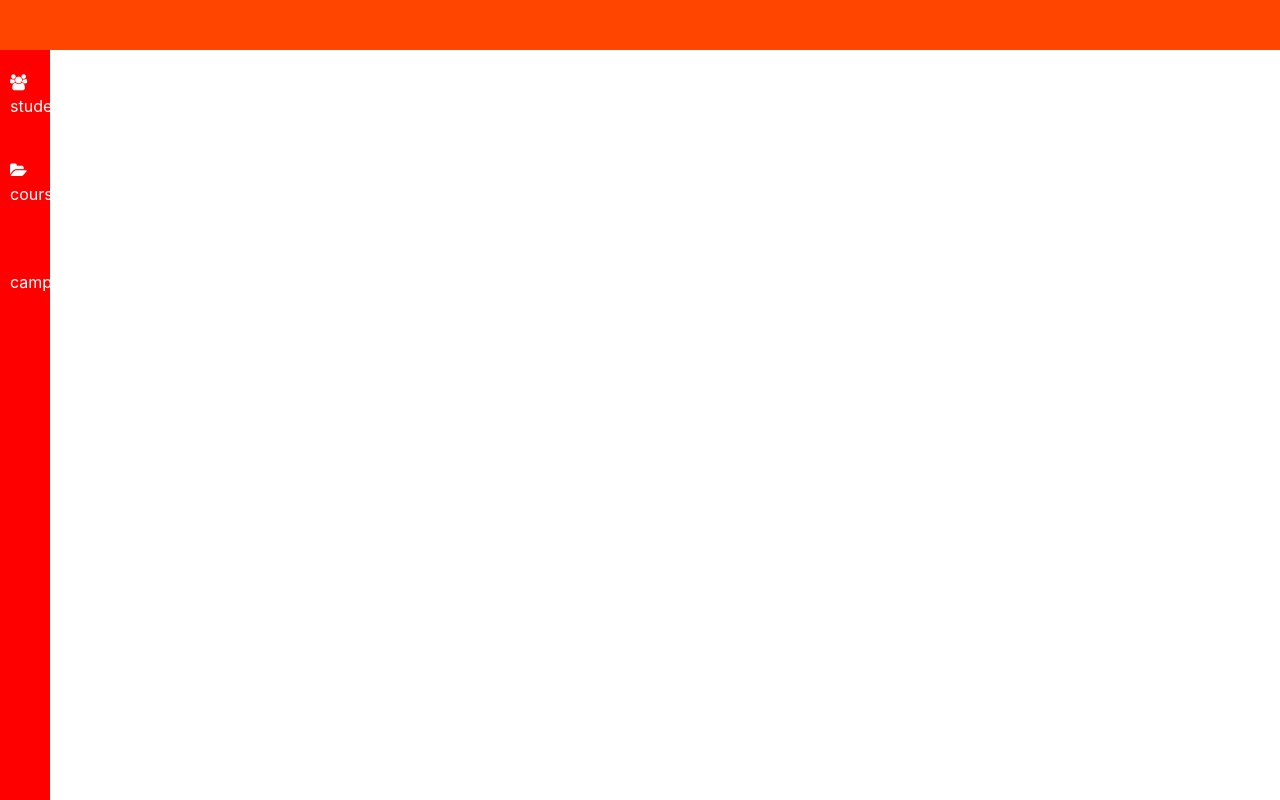
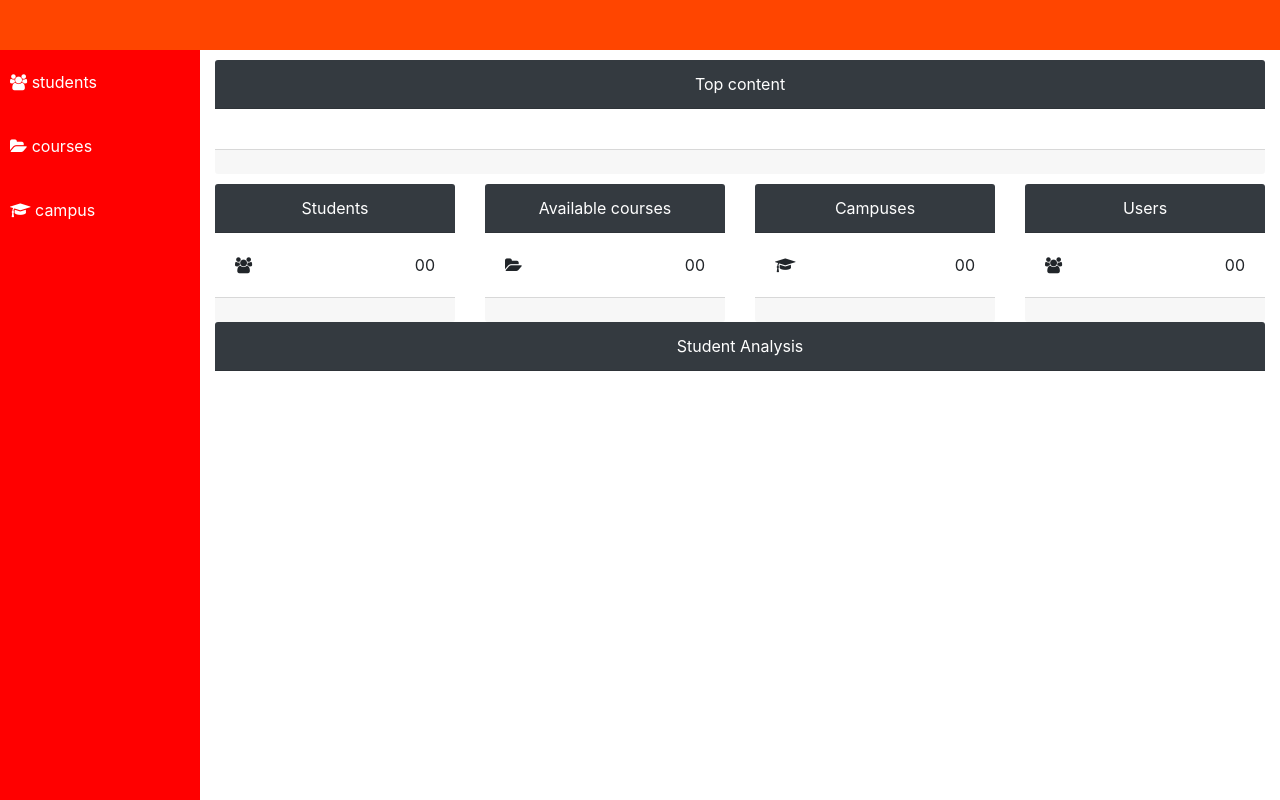
Before and after one commit to Samuelliusi/webtemplate, a PHP site: page / in a window 1280 px wide. Run offline with PHP 8.4, Linux system fonts and the light colour scheme.

Commit message:
web template

```diff
--- a/webStartingTemplate/index.html
+++ b/webStartingTemplate/index.html
@@ -33,7 +33,7 @@
 				</li>
 				<li>
 					<a href="">
-						<span><i class="fa fa-garduation-cap"></i></span>
+						<span><i class="fa fa-graduation-cap"></i></span>
 						<span>campus</span>
 					</a>
 				</li>
@@ -41,7 +41,63 @@
 		 </nav>
 	</div>
 	<div class="main-content">
-		 Main content here
+		 <div class="container-fluid">
+			<div class="row">
+				<div class="col-lg-12">
+					<div class="card-header bg-dark text-white text-center">
+						<span>Top content</span>
+					</div>
+					<div class="card-body">
+
+					</div>
+					<div class="card-footer"></div>
+				</div>
+				<div class="col-lg-3">
+					<div class="card-header bg-dark text-white text-center">
+						<span>Students</span>
+					</div>
+					<div class="card-body">
+						<span><i class="fa fa-group"></i></span>
+						<span class="float-right">00</span>
+					</div>
+					<div class="card-footer"></div>
+				</div>
+				<div class="col-lg-3">
+					<div class="card-header bg-dark text-white text-center">
+						<span>Available courses</span>
+					</div>
+					<div class="card-body">
+						<span><i class="fa fa-folder-open"></i></span>
+						<span class="float-right">00</span>
+					</div>
+					<div class="card-footer"></div>
+				</div>
+				<div class="col-lg-3">
+					<div class="card-header bg-dark text-white text-center">
+						<span>Campuses</span>
+					</div>
+					<div class="card-body">
+						<span><i class="fa fa-graduation-cap"></i></span>
+						<span class="float-right">00</span>
+					</div>
+					<div class="card-footer"></div>
+				</div>
+			    <div class="col-lg-3">
+				   <div class="card-header bg-dark text-white text-center">
+					    <span>Users</span>
+				   </div>
+				   <div class="card-body">
+					<span><i class="fa fa-users"></i></span>
+						<span class="float-right">00</span>
+				   </div>
+				   <div class="card-footer"></div>
+				</div>
+			    <div class="col-lg-12">
+				     <div class="card-header bg-dark text-white text-center">
+					   <span>Student Analysis</span>
+				</div>
+			</div>
+		 </div>
 	</div>
 <script src="jquery.min.js"></script>
 <script src="bootstrap/js/bootstrap.min.js"></script>
--- a/webStartingTemplate/style.css
+++ b/webStartingTemplate/style.css
@@ -33,13 +33,34 @@ body{
     color: #ffffff;
     text-decoration:none;
 }
+.main-content{
+    padding-top: 50px;
+    background-attachment: fixed;
+}
+.container-fluid{
+    padding-top: 10px;
+}
+.col-lg-3{
+    padding-top: 10px;
+}
 
 /*small devices (landscape phones, 576px and up) */
 
-@media screen and (min-width: 576px) {
+@media screen and (min-width: 1200px) {
 
     .sidebar{
-        width:50px
+        width:200px
     }
-
+.sidebar ul li{
+    text-align: left;
 }
+}
+.sidebar ul li span:nth-child(2){
+    display: inline;
+}
+.sidebar ul li i{
+    font: size 20px;
+}
+.main-content{
+    margin-left: 200px;
+}
```
